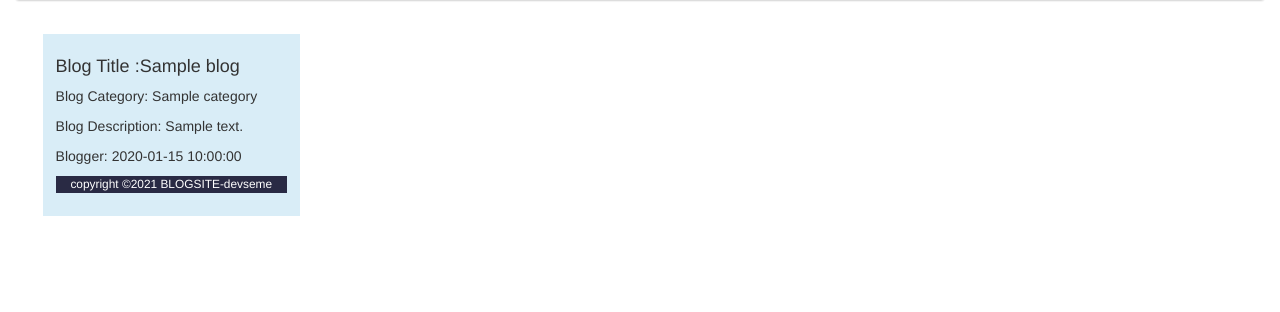
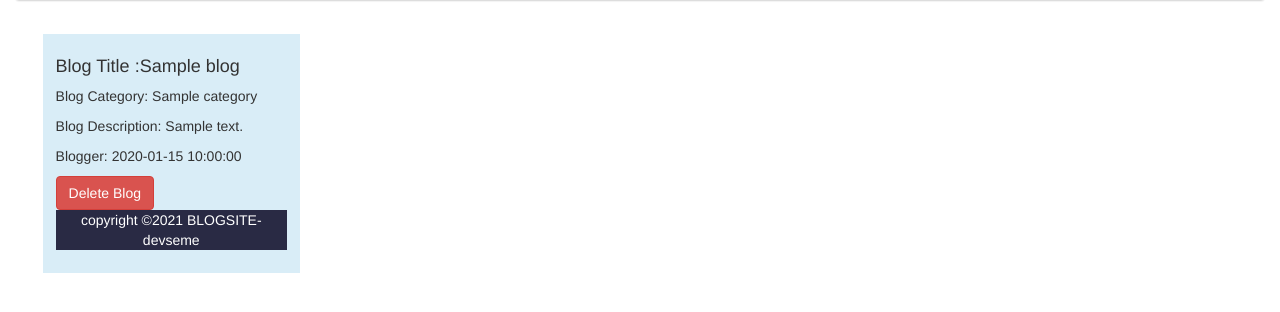
Before and after one commit to devseme/Blogs-App, a Flask app: template app/templates/index.html in a window 1280 px wide. Shown: the part 198-510 px from the top of the page. Run offline with Flask 2, Linux system fonts and the light colour scheme; the template is opened without the code that fills it: most values are stand-ins (such as "Sample title", 1, 10 or a date in 2020); data that the repository does not hold is empty; some libraries are stand-ins or nearby versions.

Commit message:
added the delete blog button

```diff
--- a/app/templates/index.html
+++ b/app/templates/index.html
@@ -34,7 +34,7 @@
 
                 <p class="card-text">Blogger: {{blog.created_by}}</p>
 
-                <a href="{{ url_for('main.delete_blog',id=blog.id)}}" class="text-danger" title="Delete Post"><small><i></i>
+               <button type="button" class="btn btn-danger"a href="{{ url_for('main.delete_blog',id=blog.id)}}" class="text-danger" title="Delete Blog">Delete Blog</a></button>
 
         <footer class="footer" style="width:auto;color:#FFFFFF;background-color: #292A44;">
             <div class="copyright text-center">
```
